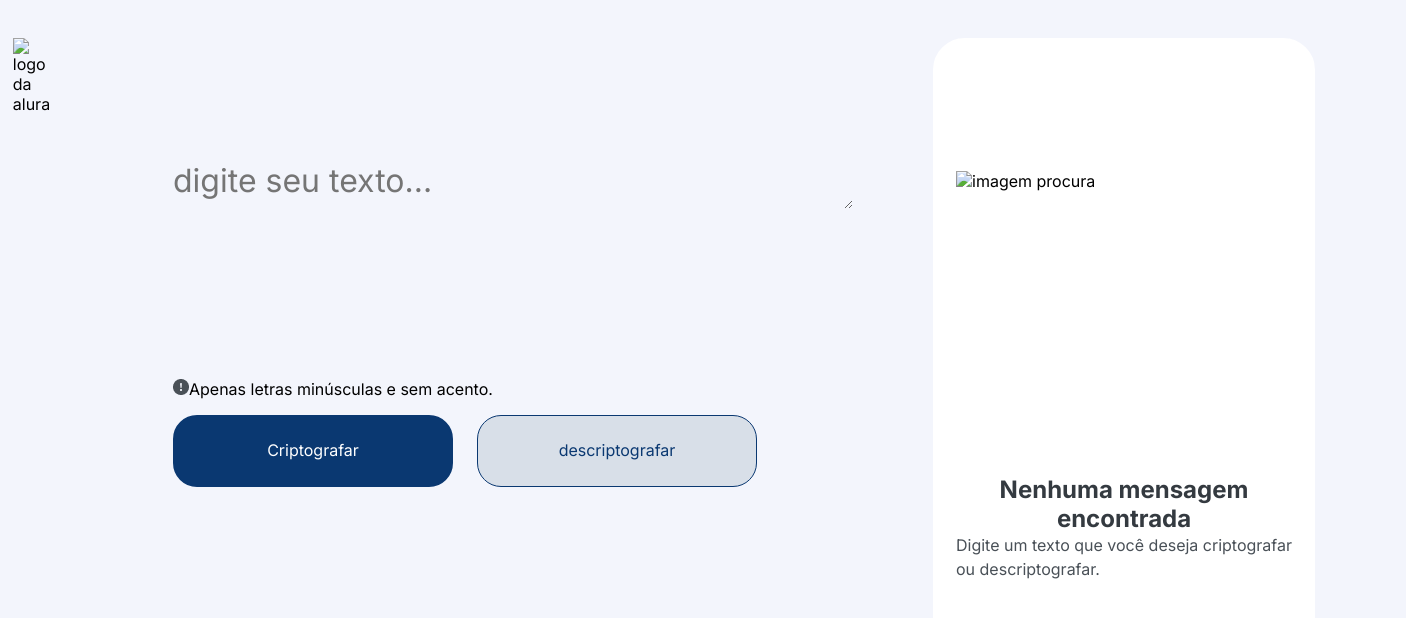
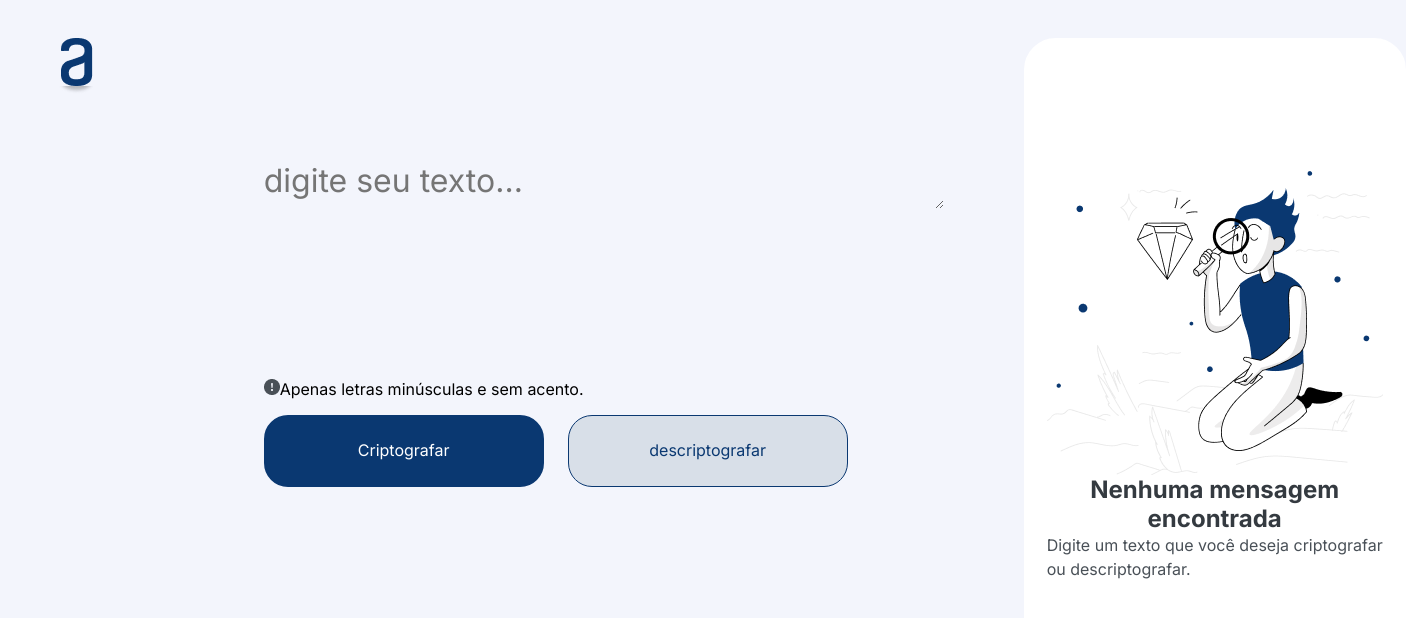
Before and after one commit to Brayan-Abrussezze/decodificador, a plain HTML site: page index.html in a window 1280 px wide. Shown: the whole page, 1406 px wide, since content can reach past the window. Drawn offline with Linux system fonts and the light colour scheme; files whose address does not match are found by name.

Commit message:
melhorando pasta imagens

```diff
--- a/index.html
+++ b/index.html
@@ -16,7 +16,7 @@
 
     <main class="logoalura">
         <div >
-            <img src="sheets/logoalura.png" alt="logo da alura">
+            <img src="imagens/logoalura.png" alt="logo da alura">
         </div>
 
         <div class="divisor-input">
@@ -39,7 +39,7 @@
 
         <div class="dentro_output">
             <div id="output">
-                <img src="sheets/High quality products 1 1.png" alt="imagem procura">
+                <img src="imagens/High quality products 1 1.png" alt="imagem procura">
                 <h2>Nenhuma mensagem encontrada </h2>
                 <span>Digite um texto que você deseja criptografar ou descriptografar.</span>
             </div>
```
